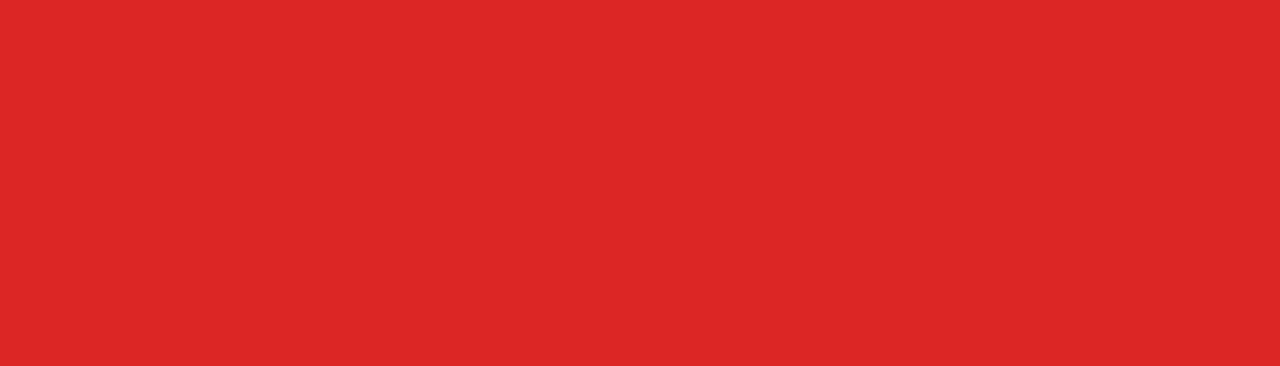
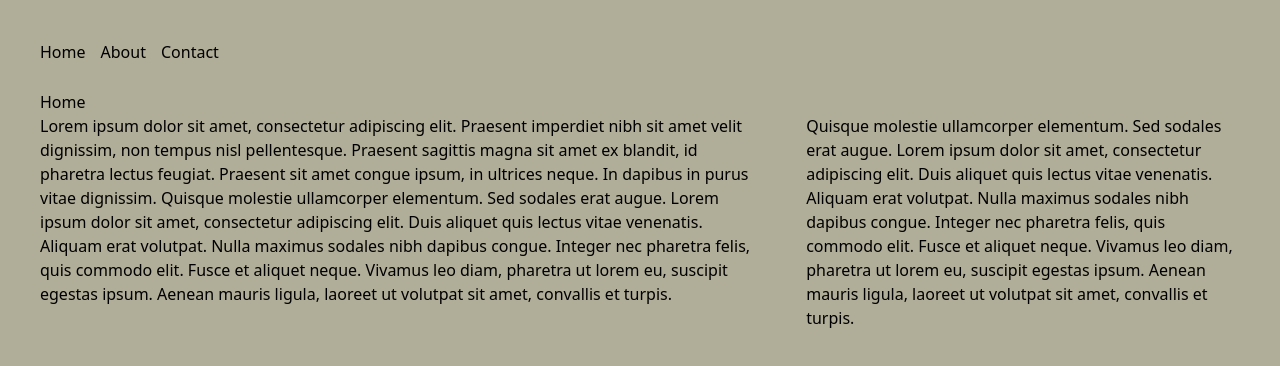
Before and after one commit to treyrader11/Portfolio_2024, a Next.js app: page / in a window 1280 px wide. Shown: the top 366 px of the page. Built offline with nearby package versions, Linux system fonts and the light colour scheme.

Commit message:
clean up

```diff
--- /dev/null
+++ b/src/components/Header/index.tsx
@@ -0,0 +1,19 @@
+import { cn } from "@/lib/utils";
+import Link from "next/link";
+
+export default function Header() {
+  return (
+    <div
+      className={cn(
+        "fixed left-0 top-0",
+        "flex gap-[15px]",
+        "p-[40px]",
+        "h-[30px]"
+      )}
+    >
+      <Link href="/">Home</Link>
+      <Link href="/about">About</Link>
+      <Link href="/contact">Contact</Link>
+    </div>
+  );
+}
--- a/src/components/Layout/Curve/index.tsx
+++ b/src/components/Layout/Curve/index.tsx
@@ -4,20 +4,21 @@ import { useEffect, useState } from "react";
 import { motion, Variants } from "framer-motion";
 import { useRouter } from "next/router";
 import { text, curve, translate } from "./animation";
+import { cn } from "@/lib/utils";
 
-interface RouteObject {
+type RouteObject = {
   [key: string]: string;
-}
+};
 
-interface Dimensions {
+type Dimensions = {
   width: number | null;
   height: number | null;
-}
+};
 
-interface CurveProps {
+type CurveProps = {
   children: React.ReactNode;
   backgroundColor?: string;
-}
+};
 
 const routes: RouteObject = {
   "/": "Home",
@@ -26,12 +27,32 @@ const routes: RouteObject = {
 };
 
 const anim = (variants: Variants) => {
+  console.log("Variants props", variants);
   return {
     variants,
     initial: "initial",
     animate: "enter",
     exit: "exit",
   };
+};
+
+
+console.log('anim function:', {...anim(text)});
+const curveClass = {
+  curve: cn("p-[40px] min-h-screen"),
+  background: cn(
+    "fixed left-0 top-0",
+    "w-screen",
+    "h-[calc(100vh_+_600px)]",
+    "pointer-events-none",
+    "bg-black"
+    // "transition-opacity duration-0 ease-linear delay-100"
+  ),
+  route: cn(
+    "absolute left-[50%] top-[40%]",
+    "text-white text-[46px] z-[3] text-center",
+    "transform translate-x-[-50%]"
+  ),
 };
 
 export default function Curve({ children, backgroundColor }: CurveProps) {
@@ -56,12 +77,12 @@ export default function Curve({ children, backgroundColor }: CurveProps) {
   }, []);
 
   return (
-    <div className="page curve" style={{ backgroundColor }}>
+    <div className={curveClass.curve} style={{ backgroundColor }}>
       <div
         style={{ opacity: dimensions.width == null ? 1 : 0 }}
-        className="background"
+        className={curveClass.background}
       />
-      <motion.p className="route" {...anim(text)}>
+      <motion.p className={curveClass.route} {...anim(text)}>
         {routes[router.route]}
       </motion.p>
       {dimensions.width != null && <SVG {...dimensions} />}
@@ -96,7 +117,7 @@ function SVG({ height, width }: SVGProps) {
     `;
 
   return (
-    <motion.svg {...anim(translate)}>
+    <motion.svg {...anim(translate)} className={curveClass.background}>
       <motion.path {...anim(curve(initialPath, targetPath))} />
     </motion.svg>
   );
--- a/src/components/Layout/Inner/index.tsx
+++ b/src/components/Layout/Inner/index.tsx
@@ -1,5 +1,7 @@
+import Header from "@/components/Header";
 import { cn } from "@/lib/utils";
 import { motion, Variants } from "framer-motion";
+import { slide, opacity, perspective } from './animation';
 
 type InnerProps = {
   children: React.ReactNode;
@@ -7,19 +9,22 @@ type InnerProps = {
   className?: string;
 };
 
-export default function Inner({
+export default function Layout({
   children,
   backgroundColor,
   className,
 }: InnerProps) {
   const innerClass = {
-    base: cn("bg-black", backgroundColor, className),
+    inner: cn(
+      "bg-black p-[40px] min-h-[calc(100vh_-_80px)]",
+      backgroundColor,
+      className
+    ),
     page: cn("bg-white"),
     slide: cn(
       "fixed top-0 left-0 z-[1]",
       "w-screen h-screen",
-      "bg-red-600"
-      // "bg-white"
+      "bg-white"
     ),
   };
 
@@ -32,35 +37,14 @@ export default function Inner({
     };
   };
 
-  const opacity = {
-    initial: {
-      opacity: 0,
-    },
-    enter: {
-      opacity: 1,
-    },
-    exit: {
-      opacity: 1,
-    },
-  };
-
-  const slide = {
-    initial: {
-      top: "100vh",
-    },
-    enter: {
-      top: "100vh",
-    },
-    exit: {
-      top: "0",
-    },
-  };
-
   return (
-    <div className={innerClass.base}>
-      <div {...anim(slide)} className={innerClass.slide} />
-      <motion.div {...anim(opacity)} className={innerClass.page}>
-        {children}
+    <div className={innerClass.inner}>
+      <motion.div {...anim(slide)} className={innerClass.slide} />
+      <motion.div className={innerClass.page} {...anim(perspective)}>
+        <motion.div {...anim(opacity)} className={innerClass.page}>
+          <Header />
+          {children}
+        </motion.div>
       </motion.div>
     </div>
   );
--- a/src/pages/_app.tsx
+++ b/src/pages/_app.tsx
@@ -1,16 +1,14 @@
 import "@/styles/globals.css";
 import { AnimatePresence } from "framer-motion";
 import type { AppProps } from "next/app";
-import Link from "next/link";
+import Header from "@/components/Header";
 
 export default function App({ Component, pageProps, router }: AppProps) {
+  console.log("pageProps", pageProps);
+  console.log("pageProps destructured:", pageProps);
   return (
     <div>
-      <div>
-        <Link href="/">Home</Link>
-        <Link href="/about">About</Link>
-        <Link href="/contact">Contact</Link>
-      </div>
+      <Header />
       <AnimatePresence mode="wait">
         <Component key={router.route} {...pageProps} />
       </AnimatePresence>
--- a/src/pages/about/index.tsx
+++ b/src/pages/about/index.tsx
@@ -1,3 +1,34 @@
+import Curve from "@/components/Layout/Curve";
+import Head from "next/head";
+
 export default function About() {
-  return <div>About</div>;
+  return (
+    <>
+      <Head>
+        <title>Create Next App</title>
+        <meta name="description" content="Generated by create next app" />
+        <meta name="viewport" content="width=device-width, initial-scale=1" />
+        <link rel="icon" href="/favicon.ico" />
+      </Head>
+      <Curve backgroundColor={"#BCF366"}>
+        <h1>About</h1>
+        <div className="flex gap-[40px]">
+          <p>
+            {" "}
+            Nullam mattis mattis dictum. Praesent sit amet condimentum mi, quis
+            venenatis lectus. Phasellus ac ante id purus viverra hendrerit quis
+            at ex. Donec vitae augue pulvinar augue dictum fermentum dapibus nec
+            tellus.
+          </p>
+          <p>
+            Phasellus cursus, ante in eleifend vehicula, leo metus mattis est,
+            sit amet dignissim dui nibh in dui. Nullam dictum tortor vitae quam
+            condimentum, eget tincidunt nisi tincidunt. Praesent ut erat at
+            purus gravida aliquam non a purus. Pellentesque sagittis in justo
+            vel venenatis.
+          </p>
+        </div>
+      </Curve>
+    </>
+  );
 }
--- a/src/pages/contact/index.tsx
+++ b/src/pages/contact/index.tsx
@@ -1,3 +1,37 @@
+import Curve from "@/components/Layout/Curve";
+import Head from "next/head";
+
 export default function Contact() {
-  return <div>Contact</div>;
+  return (
+    <>
+      <Head>
+        <title>Create Next App</title>
+        <meta name="description" content="Generated by create next app" />
+        <meta name="viewport" content="width=device-width, initial-scale=1" />
+        <link rel="icon" href="/favicon.ico" />
+      </Head>
+      <Curve backgroundColor="#6E97D0">
+        <h1>Contact</h1>
+        <div className="flex gap-[40px]">
+          <p>
+            Fusce tristique nisi eu sodales suscipit. Praesent ante ipsum,
+            suscipit eu dapibus in, tincidunt et massa. Sed pulvinar consequat
+            elit at placerat. Maecenas bibendum in purus sed hendrerit. Integer
+            efficitur mattis consectetur. Sed sagittis tortor non mauris laoreet
+            ultrices. Nunc sit amet sem suscipit, accumsan justo sed, laoreet
+            odio. Phasellus pharetra arcu nibh, non scelerisque ipsum rutrum
+            quis. Fusce quis commodo leo. Mauris ut congue mauris.
+          </p>
+          <p>
+            Duis tempus risus ut est malesuada, sit amet auctor tortor tempus.
+            Sed luctus, odio a vulputate elementum, nulla enim bibendum ipsum,
+            in ornare elit nisi quis tortor. Nullam quis condimentum tellus.
+            Nullam non eros sem. Cras molestie convallis dolor, quis egestas
+            turpis congue in. Maecenas ut tellus at nunc consectetur facilisis.
+            Vivamus ornare ex a nibh egestas, id euismod mi euismod.
+          </p>
+        </div>
+      </Curve>
+    </>
+  );
 }
--- a/src/pages/index.tsx
+++ b/src/pages/index.tsx
@@ -1,39 +1,47 @@
-import Inner from "@/components/Layout/Inner";
-import { cn } from "@/lib/utils";
+import Curve from "@/components/Layout/Curve";
 import { Inter } from "next/font/google";
+import Head from "next/head";
 
 const inter = Inter({ subsets: ["latin"] });
 
 export default function Home() {
   return (
-    <Inner className={cn(inter.className)}>
-      <h1>Home</h1>
-
-      <div className="body">
+    <>
+      <Head>
+        <title>Trey's portfolio</title>
+        <meta name="description" content="Generated by create next app" />
+        <meta name="viewport" content="width=device-width, initial-scale=1" />
+        <link rel="icon" href="/favicon.ico" />
+      </Head>
+      <Curve backgroundColor={"#B0AD98"}>
+        <h1 className="mt-[50px]">Home</h1>
+        <div className="flex gap-[40px]">
           <p>
             Lorem ipsum dolor sit amet, consectetur adipiscing elit. Praesent
-          imperdiet nibh sit amet velit dignissim, non tempus nisl pellentesque.
-          Praesent sagittis magna sit amet ex blandit, id pharetra lectus
-          feugiat. Praesent sit amet congue ipsum, in ultrices neque. In dapibus
-          in purus vitae dignissim. Quisque molestie ullamcorper elementum. Sed
-          sodales erat augue. Lorem ipsum dolor sit amet, consectetur adipiscing
-          elit. Duis aliquet quis lectus vitae venenatis. Aliquam erat volutpat.
-          Nulla maximus sodales nibh dapibus congue. Integer nec pharetra felis,
-          quis commodo elit. Fusce et aliquet neque. Vivamus leo diam, pharetra
-          ut lorem eu, suscipit egestas ipsum. Aenean mauris ligula, laoreet ut
-          volutpat sit amet, convallis et turpis.
+            imperdiet nibh sit amet velit dignissim, non tempus nisl
+            pellentesque. Praesent sagittis magna sit amet ex blandit, id
+            pharetra lectus feugiat. Praesent sit amet congue ipsum, in ultrices
+            neque. In dapibus in purus vitae dignissim. Quisque molestie
+            ullamcorper elementum. Sed sodales erat augue. Lorem ipsum dolor sit
+            amet, consectetur adipiscing elit. Duis aliquet quis lectus vitae
+            venenatis. Aliquam erat volutpat. Nulla maximus sodales nibh dapibus
+            congue. Integer nec pharetra felis, quis commodo elit. Fusce et
+            aliquet neque. Vivamus leo diam, pharetra ut lorem eu, suscipit
+            egestas ipsum. Aenean mauris ligula, laoreet ut volutpat sit amet,
+            convallis et turpis.
           </p>
 
           <p>
-          Quisque molestie ullamcorper elementum. Sed sodales erat augue. Lorem
-          ipsum dolor sit amet, consectetur adipiscing elit. Duis aliquet quis
-          lectus vitae venenatis. Aliquam erat volutpat. Nulla maximus sodales
-          nibh dapibus congue. Integer nec pharetra felis, quis commodo elit.
-          Fusce et aliquet neque. Vivamus leo diam, pharetra ut lorem eu,
-          suscipit egestas ipsum. Aenean mauris ligula, laoreet ut volutpat sit
-          amet, convallis et turpis.
+            Quisque molestie ullamcorper elementum. Sed sodales erat augue.
+            Lorem ipsum dolor sit amet, consectetur adipiscing elit. Duis
+            aliquet quis lectus vitae venenatis. Aliquam erat volutpat. Nulla
+            maximus sodales nibh dapibus congue. Integer nec pharetra felis,
+            quis commodo elit. Fusce et aliquet neque. Vivamus leo diam,
+            pharetra ut lorem eu, suscipit egestas ipsum. Aenean mauris ligula,
+            laoreet ut volutpat sit amet, convallis et turpis.
           </p>
         </div>
-    </Inner>
+      </Curve>
+    </>
   );
 }
--- a/src/styles/globals.css
+++ b/src/styles/globals.css
@@ -1,3 +1,7 @@
 @tailwind base;
 @tailwind components;
 @tailwind utilities;
+
+h1 {
+  margin-top: 50px;
+}
```
Also changed, not shown: src/components/Layout/Curve/animation.ts (+0 -55 lines), public/black-noise.png (added), public/noise.png (added). Lines whose indentation alone changed are shown as unchanged.
